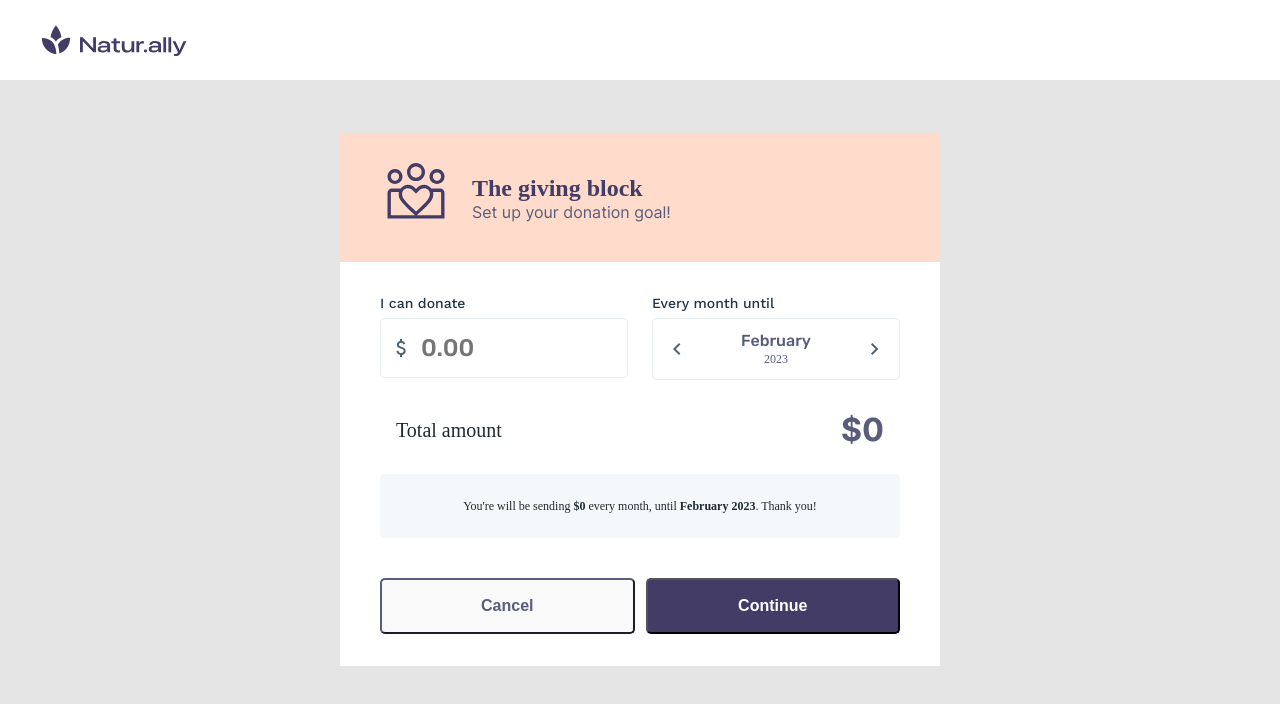
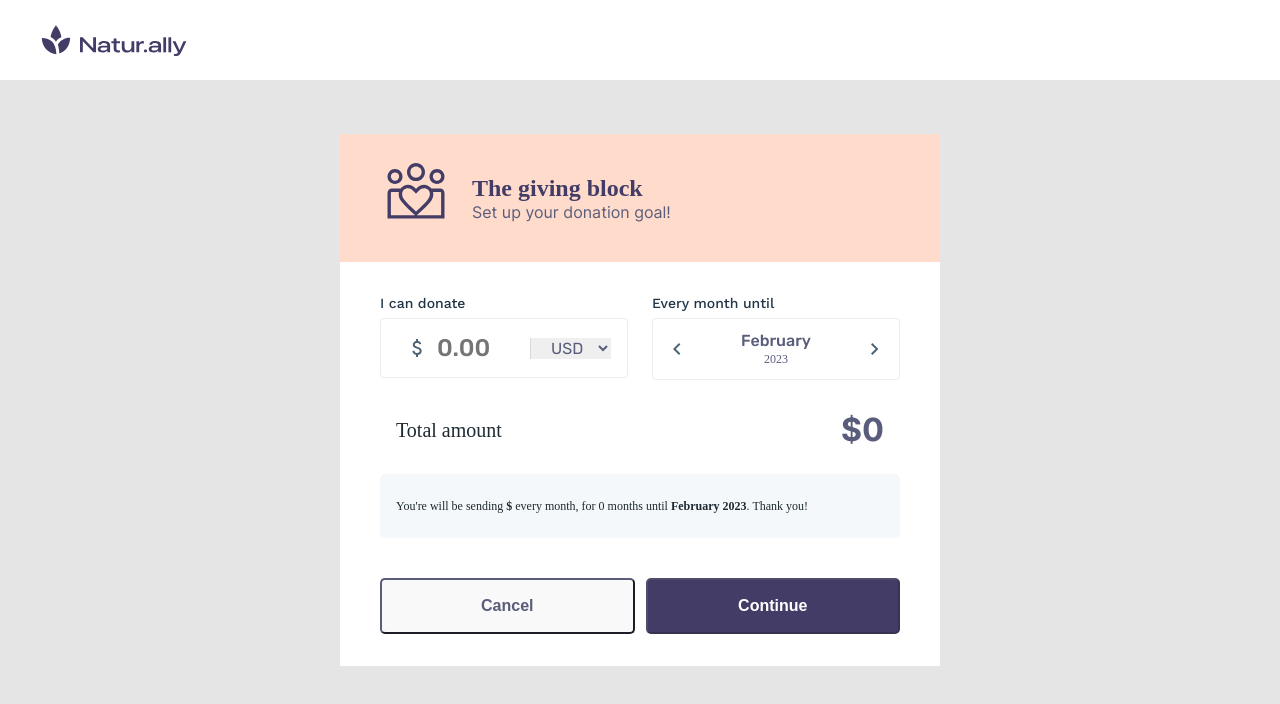
Before and after one commit to byPatri/shift4-task, a React (Vite) app: page / in a window 1280 px wide. Shown: the top 704 px of the page. Built offline with nearby package versions, Linux system fonts and the light colour scheme.

Commit message:
interview updates

```diff
--- a/src/components/actions/index.scss
+++ b/src/components/actions/index.scss
@@ -47,3 +47,7 @@
 .continue:active {
     background: #241E47;
 }
+
+.continue[disabled] {
+    pointer-events: none;
+}
--- a/src/components/actions/index.tsx
+++ b/src/components/actions/index.tsx
@@ -1,11 +1,11 @@
 import './index.scss'
 
-function Actions() {
+function Actions({ isContinueDisabled }: { isContinueDisabled: boolean }) {
 
   return (
     <div className='actions'>
       <button className='action cancel'>Cancel</button>
-      <button className='action continue'>Continue</button>
+      <button className='action continue' disabled={isContinueDisabled}>Continue</button>
     </div>
 )
 }
--- a/src/components/amountInput/index.scss
+++ b/src/components/amountInput/index.scss
@@ -1,13 +1,36 @@
 @import '../../styles/variables/colors';
+
+.wrapper {
+    height: 60px;
+    padding: 16px 16px 16px 16px;
+    border: solid 1px #E9EEF2;
+    border-radius: 4px;
+    display: flex;
+    justify-content: space-between;
+    align-items: center;
+
+    select {
+        font-family: 'Rubik';
+        font-weight: 500;
+        color: $purple-gray;
+        border: none;
+        border-left: 1px solid $border;
+        line-height: 1.75rem;
+        font-size: 1rem;
+        padding-left: 16px;
+        padding-right: 11px;
+    }
+}
 
 .amount_input {
     height: 60px;
+    width: 130px;
     padding: 16px 16px 16px 40px;
     background: url("../../assets/icons/dollar.svg") no-repeat left;
     background-size: 24px;
     background-position: 8px;
-    border: solid 1px #E9EEF2;
-    border-radius: 4px;
+    border: none;
+    display: inline-block;
 
     color: $purple-gray;
     font-family: 'RubikMedium';
--- a/src/components/amountInput/index.tsx
+++ b/src/components/amountInput/index.tsx
@@ -23,6 +23,7 @@ const formatAmount = (current: string, value: string) => {
 
 function AmountInput({ amount, setAmount }: { amount: string, setAmount: (value: string) => void}) {
   return (
+    <div className='wrapper'>
       <input
           value={amount}
           className="amount_input"
@@ -37,6 +38,12 @@ function AmountInput({ amount, setAmount }: { amount: string, setAmount: (value:
             }
           }}
       />
+      <select>
+        <option value="USD">USD</option>
+        <option value="EUR">EUR</option>
+        <option value="PLN">PLN</option>
+      </select>
+    </div>
   )
 }
 
--- a/src/components/card/index.tsx
+++ b/src/components/card/index.tsx
@@ -7,22 +7,25 @@ import Summary from '../summary';
 import Total from '../total';
 import './index.scss'
 
-const getUpatedDate = (date: Date, months: number) => {
+const getUpatedDate = (date: Date, months: number): [Date, number] => {
   const now = new Date();
   const yearsDiffInMonths = (date.getFullYear() - now.getFullYear()) * 12
   const updatedDate = new Date();
   updatedDate.setMonth(date.getMonth() + months + yearsDiffInMonths)
-  return updatedDate;
+  const monthsQty = date.getMonth() - now.getMonth() + months + yearsDiffInMonths
+  return [updatedDate, monthsQty];
 }
 
 function Card() {
   const [amount, setAmount] = useState<string>('')
+  const [months, setMonths] = useState<number>(0)
   const [date, setDate] = useState(new Date())
 
   const changeDate = (months: number) => {
-    const updatedDate = getUpatedDate(date, months)
+    const [updatedDate, monthsQty] = getUpatedDate(date, months)
     if(updatedDate >= new Date())
     setDate(updatedDate);
+    setMonths(monthsQty)
   }
 
   return (
@@ -44,9 +47,9 @@ function Card() {
             </div>
           </div>
           <Total amount={amount} date={date} />
-          <Summary amount={amount} date={date} />
+          <Summary amount={amount} date={date} months={`${months}`} />
         </div>
-        <Actions />
+        <Actions isContinueDisabled={true}/>
       </div>
     </div>
   )
--- a/src/components/summary/index.scss
+++ b/src/components/summary/index.scss
@@ -7,7 +7,7 @@
     line-height: 1rem;
     color: $text;;
 
-    text-align: center;
+    text-align: left;
     padding: 24px 16px;
     gap: 8px;
 
@@ -15,4 +15,8 @@
 
     background: #F4F8FA;
     border-radius: 5px;
+
+    @media (max-width: 600px) {
+        text-align: center;
+    }
 }
--- a/src/components/summary/index.tsx
+++ b/src/components/summary/index.tsx
@@ -1,9 +1,9 @@
 import './index.scss';
 
-function Summary({ amount, date }: { amount?: string, date: Date }){
+function Summary({ amount = '0', date, months = '0' }: { amount: string, date: Date, months: string }){
     return (
         <div className='summary'>
-            You're will be sending <b>${amount || 0}</b> every month, until <b>
+            You're will be sending <b>${amount}</b> every month, for {months} months until <b>
             {date.toLocaleString('default', { month: 'long', year: 'numeric' })}</b>. Thank you!
         </div>
     )
--- a/src/styles/variables/_colors.scss
+++ b/src/styles/variables/_colors.scss
@@ -10,4 +10,6 @@ $midnight-grey: #4D6475;
 
 $blueGray50: #E9EEF2;
 
-$text: #1E2A32
+$text: #1E2A32;
+
+$border: #D9D9D9;
```
Lines whose indentation alone changed are shown as unchanged.
